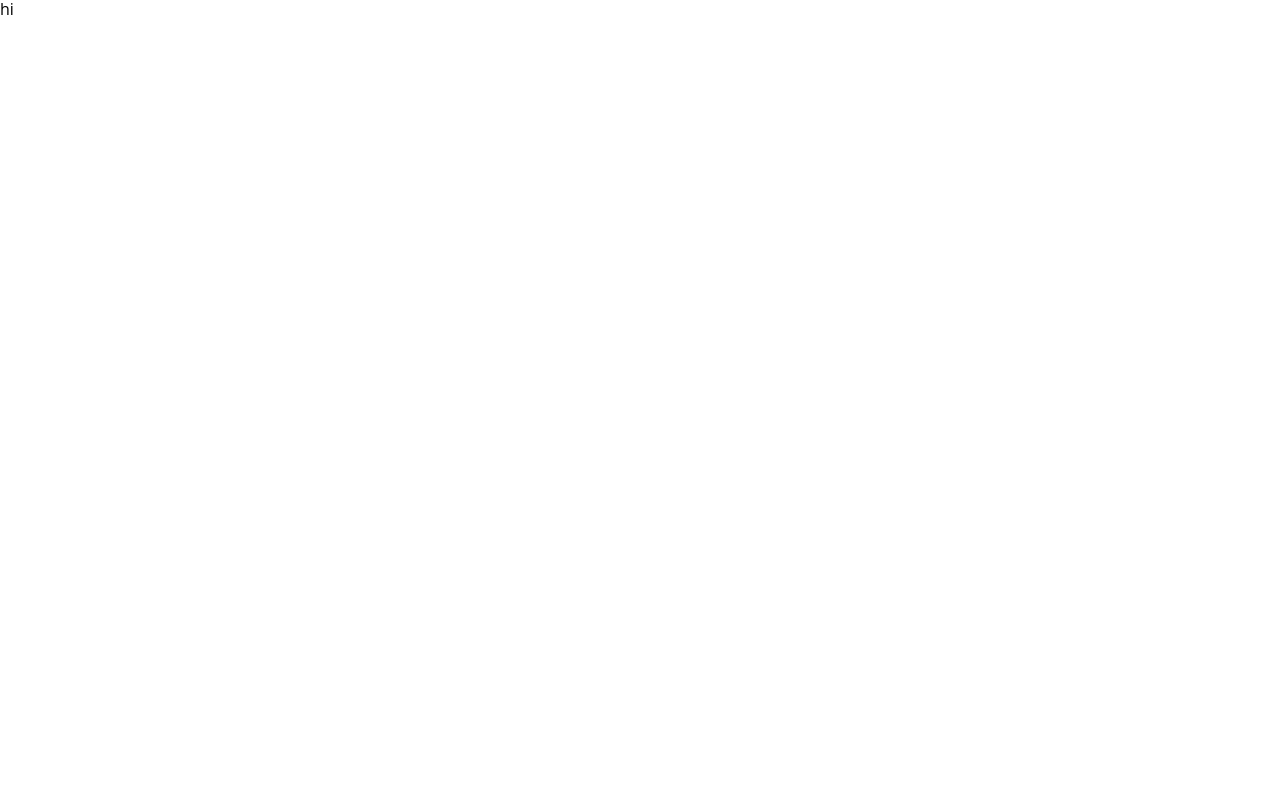
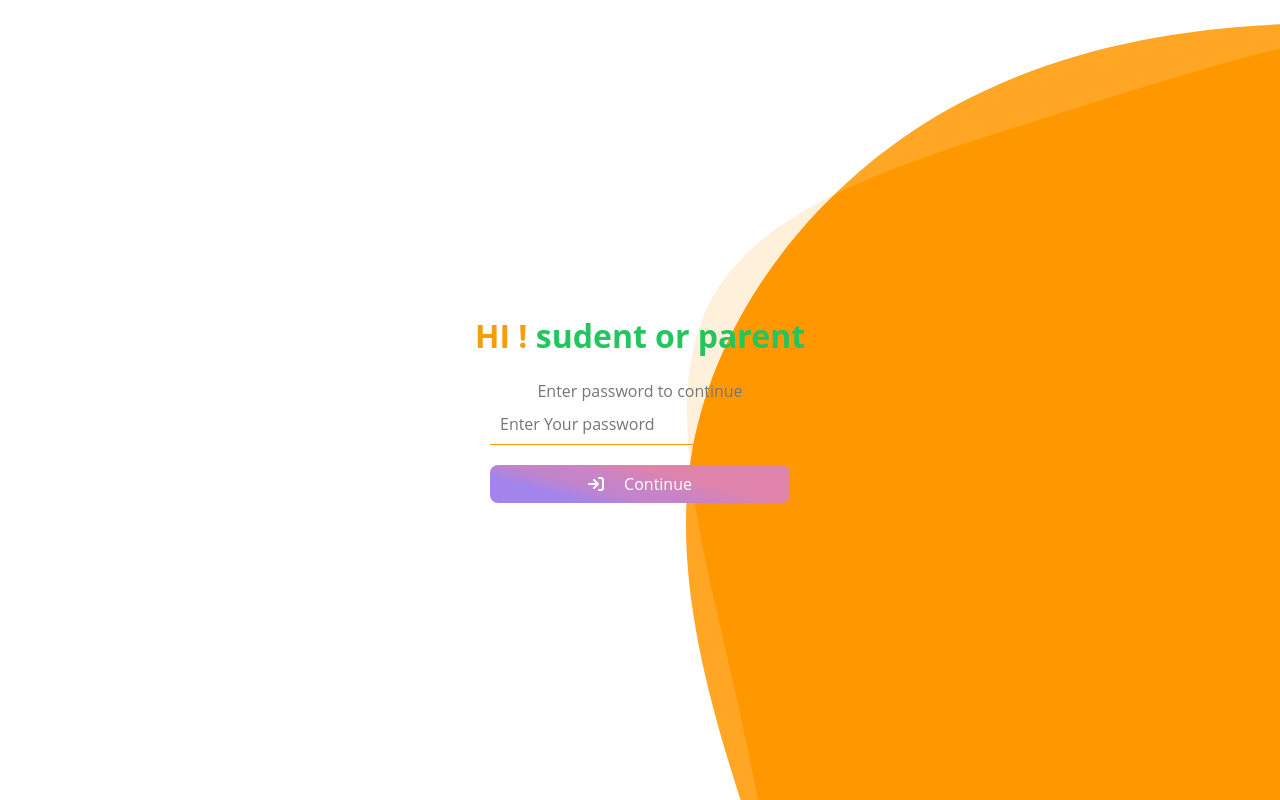
Before and after one commit to AhmedDoban/academic-management-system, a React (Create React App) app: page /home in a window 1280 px wide. Built offline with nearby package versions, Linux system fonts and the light colour scheme; data requests are answered from the project's data file.

Commit message:
update home page

```diff
--- a/db.json
+++ b/db.json
@@ -22,5 +22,20 @@
       "courses": [],
       "id": 1
     }
+  ],
+  "student": [
+    {
+      "firstName": "Ahmed",
+      "lastName": "Doban",
+      "email": "ahmedheshamdoban@gmail.com",
+      "password": "Ahmed123456789Doban",
+      "re_password": "Ahmed123456789Doban",
+      "phone": "01156526706",
+      "date": "2002-03-16",
+      "courses": [],
+      "id": 1,
+      "stu-pass":"123456",
+      "pa-pass":"pas123456"
+    }
   ]
 }
--- a/src/assets/css/framework.css
+++ b/src/assets/css/framework.css
@@ -199,7 +199,7 @@
 .bg-gray {
   background-color: var(--grey-color);
 }
-.bg-215{
+.bg-215 {
   background-color: rgb(215, 215, 215);
 }
 
@@ -293,3 +293,22 @@
   padding: 4px 10px;
   border-radius: 6px;
 }
+.main-btn {
+  background: rgb(163, 132, 236);
+  background: linear-gradient(
+    15deg,
+    rgba(163, 132, 236, 1) 22%,
+    rgba(195, 132, 202, 1) 37%,
+    rgba(199, 132, 198, 1) 48%,
+    rgba(224, 132, 171, 1) 66%
+  );
+  color: #fff;
+  padding: 10px;
+  border-radius: var(--main-border-radius);
+  text-align: center;
+  border: none;
+  cursor: pointer;
+}
+.main-btn:hover {
+  opacity: 0.8;
+}
--- a/src/assets/css/style.css
+++ b/src/assets/css/style.css
@@ -343,6 +343,9 @@ p {
   max-width: 100%;
   overflow: hidden;
 }
+.landing.home {
+  height: 100vh;
+}
 .landing::before {
   position: absolute;
   content: "";
@@ -588,33 +591,15 @@ p {
   color: var(--main-color);
   font-weight: bold;
 }
-.Signin .container input {
+.Signin .container input,
+.landing.home .input-section input {
   padding: 10px;
   width: 100%;
   border: none;
   border-bottom: var(--main-border);
   background-color: transparent;
 }
-.Signin .container > form button {
-  background: rgb(163, 132, 236);
-  background: linear-gradient(
-    15deg,
-    rgba(163, 132, 236, 1) 22%,
-    rgba(195, 132, 202, 1) 37%,
-    rgba(199, 132, 198, 1) 48%,
-    rgba(224, 132, 171, 1) 66%
-  );
-  color: #fff;
-  padding: 10px;
-  border-radius: var(--main-border-radius);
-  width: 100%;
-  text-align: center;
-  border: none;
-  cursor: pointer;
-}
-.Signin .container > form > button:hover {
-  opacity: 0.8;
-}
+
 /*ــــــــــــــــــــــــــــــــــــــــــــــــــــــــــ
 # wrapper
 ــــــــــــــــــــــــــــــــــــــــــــــــــــــــــــ*/
@@ -637,3 +622,9 @@ p {
 .wrapper .box button {
   cursor: pointer;
 }
+/*ــــــــــــــــــــــــــــــــــــــــــــــــــــــــــ
+# Landing home
+ــــــــــــــــــــــــــــــــــــــــــــــــــــــــــــ*/
+.landing.home .input-section {
+  width: 300px;
+}
--- a/src/assets/jsx/NotFounded.jsx
+++ b/src/assets/jsx/NotFounded.jsx
@@ -1,8 +1,9 @@
 import React from "react";
 import notfound from "../img/sorry.png";
-import { Link } from "react-router-dom";
-class NotFounded extends React.Component {
-  render() {
+import { useNavigate } from "react-router-dom";
+
+const NotFounded = (props) => {
+  const navigate = useNavigate();
   return (
     <React.Fragment>
       <div className="NotFounded width-full center-flex txt-center gap-20 col-flex">
@@ -14,13 +15,16 @@ class NotFounded extends React.Component {
             We are sorry but the page you Were locking for Was not Found...!
             <p>Error 404 ....</p>
           </h4>
-            <Link to="/" className="btn-shape color-white  font-25">
-              Go Back
-            </Link>
+          <button
+            onClick={() => navigate(-1)}
+            className="btn-shape color-white  font-25 main-btn"
+          >
+            Go back
+          </button>
         </div>
       </div>
     </React.Fragment>
   );
-  }
-}
+};
+
 export default NotFounded;
--- a/src/assets/jsx/Register.jsx
+++ b/src/assets/jsx/Register.jsx
@@ -26,14 +26,15 @@ class Register extends React.Component {
     this.setState(state);
   };
   HandleSubmit = async (e) => {
-    e.preventDefault();
     const error = this.Validate();
-    if (error) return;
+    if (error) {
+      e.preventDefault();
+      return;
+    }
     // upload to json file if it true validation or in other hand errors is null
     const obj = { ...this.state };
     delete obj.error;
     await axios.post("http://localhost:3000/students", obj);
-    this.history.push("/Signin");
   };
 
   Validate = () => {
@@ -206,14 +207,21 @@ class Register extends React.Component {
                   )}
                 </div>
               </div>
-
-              <button
-                type="submit"
-                className="center-flex gap-20"
-                onClick={this.HandleSubmit}
+              <Link
+                to={{
+                  pathname: "/Signin",
+                }}
+                className="width-full"
+                replace
               >
-                <i className="fas fa-arrow-right-to-bracket "></i> Register
-              </button>
+                <button
+                  type="submit"
+                  className="center-flex gap-20 main-btn width-full"
+                  onClick={this.HandleSubmit}
+                >
+                  <i className="fas fa-arrow-right-to-bracket "></i> Register
+                </button>
+              </Link>
             </form>
 
             <p>
--- a/src/assets/jsx/Signin.jsx
+++ b/src/assets/jsx/Signin.jsx
@@ -1,7 +1,7 @@
 import React from "react";
 import Blobs from "./Blobs";
-import { Link, Route } from "react-router-dom";
-import Home from "./home";
+import { Link } from "react-router-dom";
+import axios from "axios";
 class Signin extends React.Component {
   state = {
     email: "",
@@ -27,7 +27,8 @@ class Signin extends React.Component {
       return;
     }
     // else
-    console.log("submit");
+    const obj = { ...this.new_data };
+    await axios.post("http://localhost:3000/student", obj);
   };
 
   Validate = () => {
@@ -49,7 +50,6 @@ class Signin extends React.Component {
       }
     }
     this.setState({ error });
-    console.log(this.new_data);
     return this.isEmptyObject(error) ? null : error;
   };
 
@@ -104,14 +104,13 @@ class Signin extends React.Component {
               <Link
                 to={{
                   pathname: "/home",
-                  state: { state: this.new_data },
                 }}
                 className="width-full"
                 replace
               >
                 <button
                   type="submit"
-                  className="center-flex gap-20 "
+                  className="center-flex gap-20 main-btn width-full"
                   onClick={this.HandleSubmit}
                 >
                   <i className="fas fa-arrow-right-to-bracket "></i> Continue
--- a/src/assets/jsx/home.jsx
+++ b/src/assets/jsx/home.jsx
@@ -1,27 +1,50 @@
 import React from "react";
-import { useLocation } from "react-router-dom";
-
-// const Home = (props) => {
-//   const Location = useLocation();
-//   React.useEffect(() => {
-//     console.log(Location.state);
-//   }, [Location]);
-
-//   return (
-//     <React.Fragment>
-//       <div className="home">hi </div>
-//     </React.Fragment>
-//   );
-// };
-
-// export default Home;
+import { Link } from "react-router-dom";
+import axios from "axios";
 
 class Home extends React.Component {
-  state = {};
+  state = {
+    student: [],
+  };
+  async componentDidMount() {
+    let { data } = await axios.get("http://localhost:3000/student");
+    this.setState({ student: data });
+  }
   render() {
     return (
       <React.Fragment>
-        <div className="home">hi </div>
+        <div className="landing home center-flex col-flex">
+          <h1 className="p-relative color-green">
+            <span className="color-orange">HI ! </span>
+            sudent or parent
+          </h1>
+          <p className="d-block p-relative">Enter password to continue</p>
+
+          <div className="p-relative center-flex col-flex gap-20 input-section">
+            <input
+              type="password"
+              name="password"
+              id="password"
+              placeholder="Enter Your password"
+              required
+            />
+
+            <Link
+              to={{
+                pathname: "/home/parent",
+              }}
+              className="width-full"
+            >
+              <button
+                type="submit"
+                className="center-flex gap-20 width-full main-btn"
+                onClick={this.HandleSubmit}
+              >
+                <i className="fas fa-arrow-right-to-bracket "></i> Continue
+              </button>
+            </Link>
+          </div>
+        </div>
       </React.Fragment>
     );
   }
```
Lines whose indentation alone changed are shown as unchanged.
